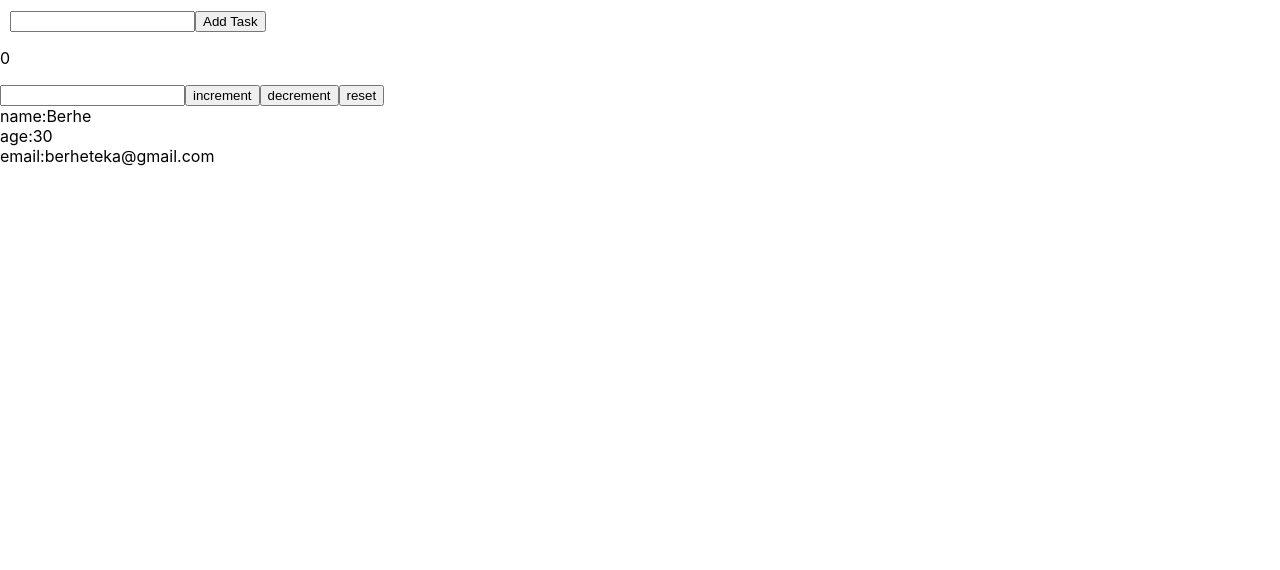
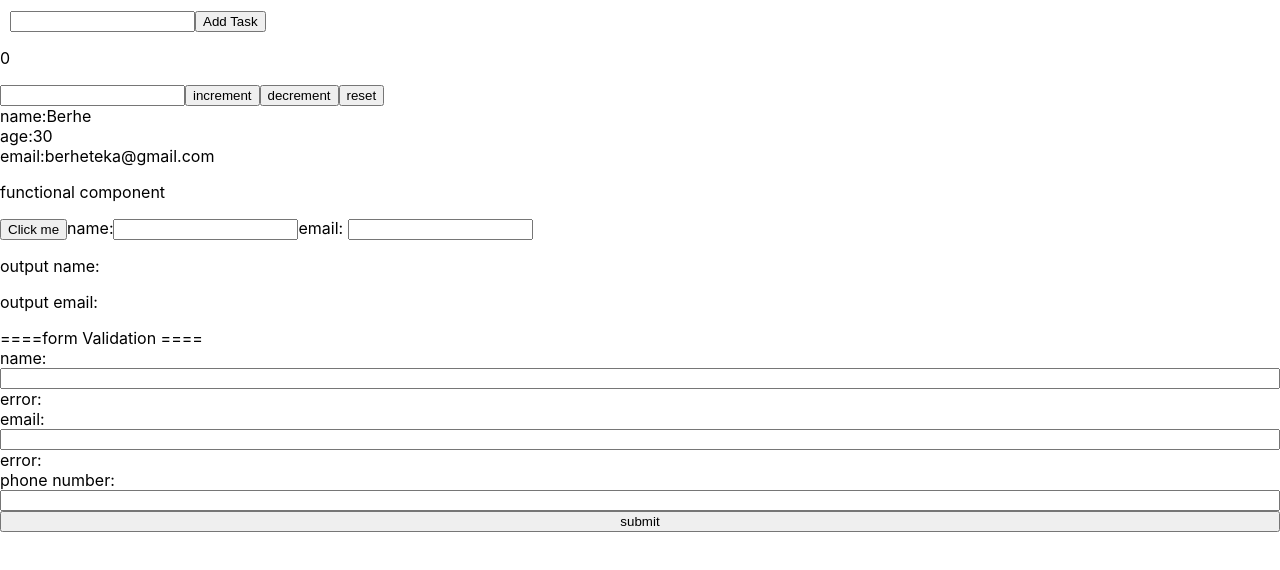
Before and after one commit to Almaz-k/my-react-app, a React (Create React App) app: page / in a window 1280 px wide. Shown: the top 570 px of the page. Built offline with nearby package versions, Linux system fonts and the light colour scheme.

Commit message:
add all new files

```diff
--- /dev/null
+++ b/src/ContactForm/ContactForm.css
@@ -0,0 +1,5 @@
+
+form{
+    display: grid;
+
+}
--- /dev/null
+++ b/src/ContactForm/ContactForm.jsx
@@ -0,0 +1,52 @@
+import React, {useState} from "react";
+import './ContactForm.css'
+function ContactForm(){
+// adding all three states
+const [name, setName]= useState("");
+const [email, setEmail]= useState("");
+const [phone, setPhone]= useState("");
+const [nameError, setNameError]= useState("");
+const [emailError, setEmailError]= useState("");
+
+function onNameChange(event){
+    setName(event.target.value);
+}
+
+function onEmailChange(event){
+    setEmail(event.target.value);
+    return;
+}
+
+function onPhoneChange(event){
+  setPhone(event.target.value);
+  return;
+}
+
+function onSubmit(){
+    if(!email){
+        setEmailError('Email is required');
+        return;
+    }
+    if (!name){
+        setNameError(...nameError,'Name is required');
+        return;
+    }
+console.log(`
+name: ${name}
+email: ${email}
+phone: ${phone}`);
+}
+    return(
+        <form>
+        name:<input type="text" onNameChange={
+        (e)=>onNameChange(e)}/>
+        <span> error:{nameError}</span>
+        email:<input type="email" onEmailChange={
+        (e)=>onEmailChange(e)}/>
+        <span> error:{emailError}</span>
+       phone number: <input type= "Tel"/>
+       <button type="submit" > submit </button>
+       </form>
+     )
+}
+export default ContactForm;
--- /dev/null
+++ b/src/ControlledComponentForm/formComponent.jsx
@@ -0,0 +1,27 @@
+import React, {useState} from "react";
+
+function FormComponent(){
+    const [name, setName]= useState("");
+    const [email, setEmail]= useState("");
+
+    function onChange(event){
+        setName(event.target.value);
+    }
+
+    function onEmailChange(event){
+        setEmail(event.target.value);
+    }
+
+    return(
+        <>
+        name:
+        <input type="text" onChange={(e) => onChange(e)} />
+        email: <input type="email" onChange={(e) => onEmailChange(e)} />
+        <p>output name:{name}</p>
+        <p>output email:{email}</p>
+        </>
+    );
+
+}
+
+export default FormComponent;
--- a/src/index.js
+++ b/src/index.js
@@ -6,6 +6,9 @@ import reportWebVitals from './reportWebVitals';
 import ToDoApp from './todolist/TodoApp';
 import CounterApp from './counterapp/CounterApp';
 import UserProfileCard from './userprofilecard/UserProfileCard';
+import EventHandlingApp from './todolist/EventHandlingAPP/EventHandlingApp';
+import FormComponent from './ControlledComponentForm/formComponent';
+import ContactForm from './ContactForm/ContactForm';
 const root = ReactDOM.createRoot(document.getElementById('root'));
 root.render(
   <React.StrictMode>
@@ -13,6 +16,10 @@ root.render(
     <CounterApp/>
     {/*<CounterApp />*/}
     <UserProfileCard name ="Berhe" age="30" email="berheteka@gmail.com"/>
+    <EventHandlingApp/>
+    <FormComponent/>
+    ====form Validation ====
+        <ContactForm/>
   </React.StrictMode>
 );
 //all toDoApp, CounterApp and UserProfileCard are all child of the index TODOlist
--- /dev/null
+++ b/src/todolist/EventHandlingAPP/EventHandlingApp.jsx
@@ -0,0 +1,21 @@
+//what to do? ceating Eventhandlingapp functional component
+//how to do ?? handling event by adding initialized state variable message
+
+import React, { useState } from "react";
+function EventHandlingApp(){//initialize satet for the text message
+ const [paragraph,setParagraph]=
+  useState('functional component');
+ //const handelButtonClick=()=>{//implmneting event handler function
+ function onClick(){
+    setParagraph('Button Clicked');
+ }
+
+ //update state when button is clicked
+ return(
+        <>
+        <p> {paragraph} </p>
+        <button onClick={onClick}> Click me </button>
+        </>
+    )
+}
+export default EventHandlingApp;
```
